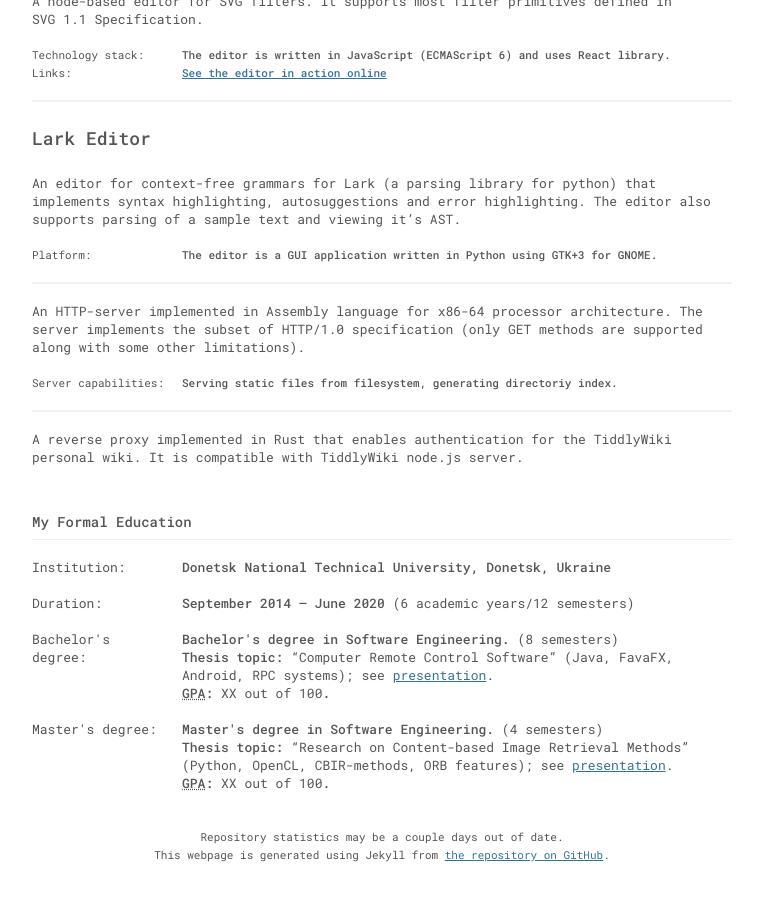
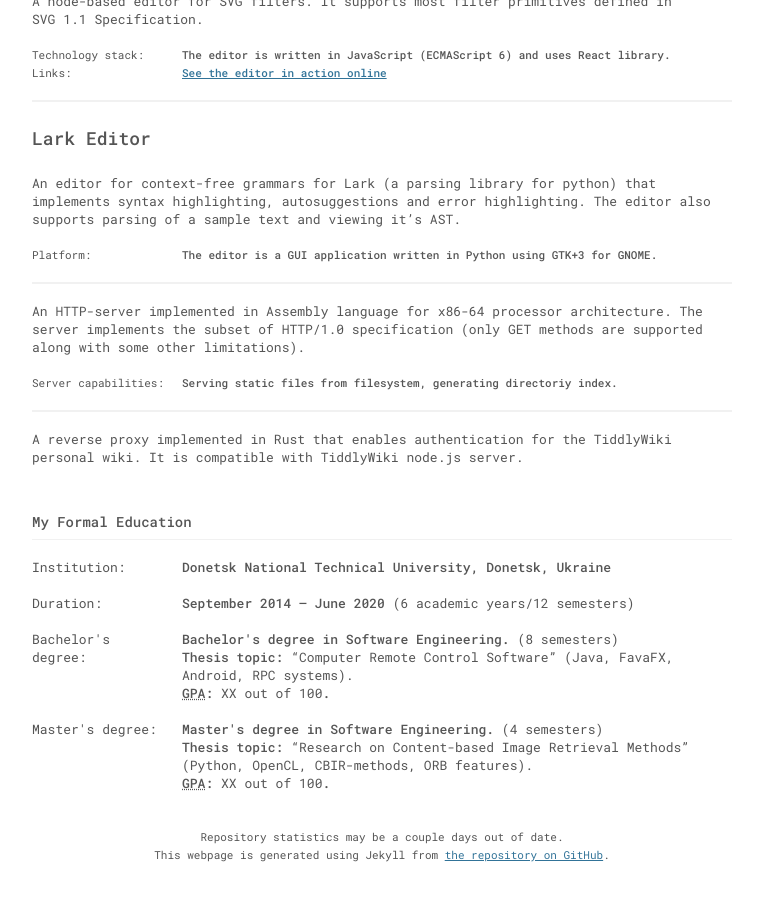
Before and after one commit to poletaevvlad/poletaevvlad.github.io, a Jekyll site: the page built from _pages/projects.md, in a window 1280 px wide and 900 px high, scrolled down 625 px. Shown: the whole window, without its empty margins (258-1021 px from the left). Built offline with Jekyll 4.4.1, drawn with Linux system fonts in a browser that asks for light colours.

Commit message:
Removed links from education degree descriptions.

```diff
--- a/_data/education.yaml
+++ b/_data/education.yaml
@@ -15,9 +15,6 @@ degrees:
     topic: Computer Remote Control Software
     keywords: Java, FavaFX, Android, RPC systems
     gpa: XX
-    links:
-      - label: presentation
-        href: /
 
   - type: Master
     duration_semesters: 4
@@ -25,6 +22,3 @@ degrees:
     topic: Research on Content-based Image Retrieval Methods
     keywords: Python, OpenCL, CBIR-methods, ORB features
     gpa: XX
-    links:
-      - label: presentation
-        href: /
--- a/_layouts/projects.html
+++ b/_layouts/projects.html
@@ -61,7 +61,7 @@ layout: base
               {{ degree.type }}'s degree in {{ degree.area }}.
               <span class="extra_details">({{ degree.duration_semesters }} semesters)</span>
             </div>
-            <div>Thesis topic: <span class="extra_details">“<span itemprop="headline">{{ degree.topic }}</span>” (<span itemprop="keywords">{{ degree.keywords }}</span>); see {% for link in degree.links %}<a href="{{ link.href }}">{{ link.label }}</a>{% if forloop.last != true %}, {% endif %}</a>{% endfor %}.</span></div>
+            <div>Thesis topic: <span class="extra_details">“<span itemprop="headline">{{ degree.topic }}</span>” (<span itemprop="keywords">{{ degree.keywords }}</span>){% if degree.links %}; see {% for link in degree.links %}<a href="{{ link.href }}">{{ link.label }}</a>{% if forloop.last != true %}, {% endif %}</a>{% endfor %}{% endif %}.</span></div>
             <div><abbr title="Grade Point Average">GPA</abbr>: <span class="extra_details">{{ degree.gpa }} out of 100</span>.</div>
           </div>
         </div>
```
